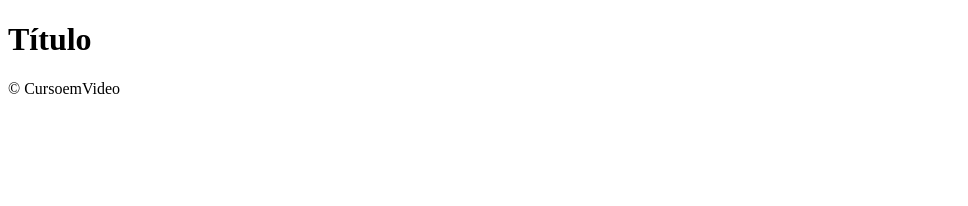
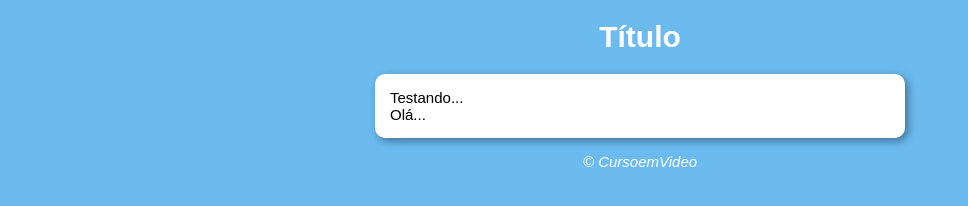
Before and after one commit to ThyagoHolanda/javascript, a plain HTML site: page aula12ex/modelo.html in a window 1280 px wide. Shown: the whole page, without its empty margins (0-968 px from the left). Drawn offline with Linux system fonts and the light colour scheme.

Commit message:
Aula 12 Exercício - HTML CSS
Modelo do site - Apenas HTML e CSS

```diff
--- a/aula12ex/modelo.html
+++ b/aula12ex/modelo.html
@@ -13,14 +13,15 @@
     </header>
     <section>
         <div>
-
+            Testando...
         </div>
         <div>
-
+            Olá...
         </div>
     </section>
     <footer>
         <p>&copy; CursoemVideo</p>
     </footer>
+    <script src="script.js"></script>
 </body>
 </html>
--- /dev/null
+++ b/aula12ex/script.js
@@ -0,0 +1 @@
+alert('Olá!')
--- a/aula12ex/style.css
+++ b/aula12ex/style.css
@@ -1 +1,26 @@
 @charset "utf-8";
+
+body {
+    background: rgb(107, 187, 241);
+    font: normal 15px arial;
+}
+
+header {
+    color: white;
+    text-align: center;
+}
+
+section {
+    background: white;
+    border-radius: 10px;
+    padding: 15px;
+    width: 500px;
+    margin: auto;
+    box-shadow: 3px 3px 10px rgba(0, 0, 0, 0.397);
+}
+
+footer {
+    color: white;
+    text-align: center;
+    font-style: italic;
+}
```
